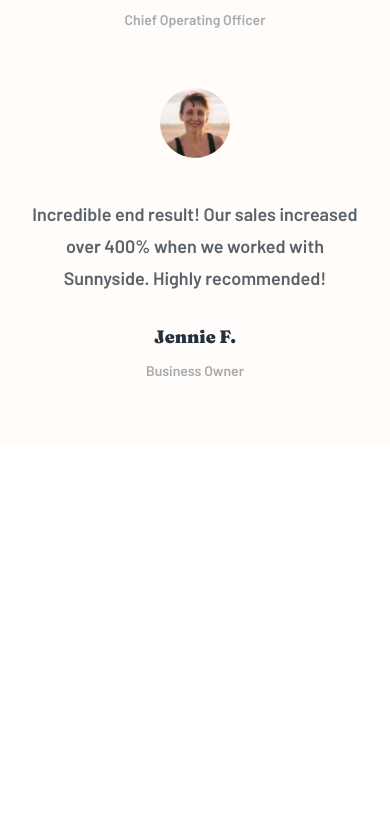
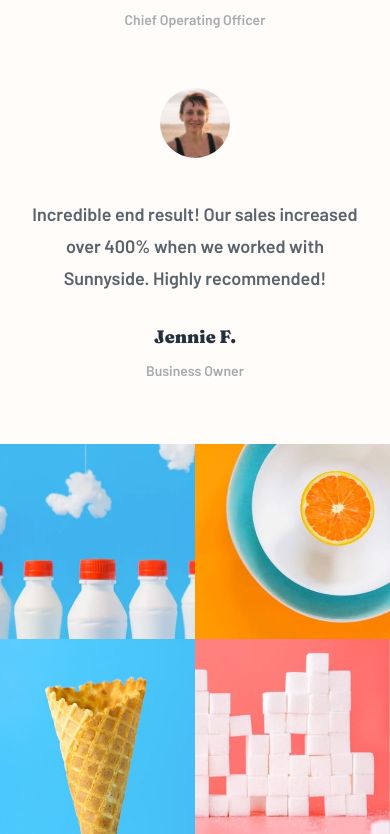
Before and after one commit to BurnettMiao/Sunnyside-Landing-Page_Practice, a plain HTML site: page index.html in a window 390 px wide. Shown: the part 4012-4846 px from the top of the page. Before the commit the page ends 4456 px from the top, so only its background shows below. Drawn offline with nearby package versions, Linux system fonts and the light colour scheme.

Commit message:
project section finish

```diff
--- a/index.html
+++ b/index.html
@@ -215,7 +215,7 @@
           </div>
         </section>
 
-        <!-- testimonials -->
+        <!-- testimonials section -->
         <section class="testimonials">
           <h2 class="testimonials-h2">Client testimonials</h2>
 
@@ -272,6 +272,85 @@
             </div>
           </div>
         </section>
+
+        <!-- projects section -->
+        <section class="projects" id="projects">
+          <div class="project-img-box">
+            <picture>
+              <source
+                media="(max-width: 768px)"
+                srcset="./images/mobile/image-gallery-milkbottles.jpg"
+              />
+              <source
+                media="(min-width: 769px)"
+                srcset="./images/desktop/image-gallery-milkbottles.jpg"
+              />
+
+              <img
+                src="./images/mobile/image-gallery-milkbottles.jpg"
+                alt="milk bottles"
+                class="project-img"
+              />
+            </picture>
+          </div>
+
+          <div class="project-img-box">
+            <picture>
+              <source
+                media="(max-width: 768px)"
+                srcset="./images/mobile/image-gallery-orange.jpg"
+              />
+              <source
+                media="(min-width: 769px)"
+                srcset="./images/desktop/image-gallery-orange.jpg"
+              />
+
+              <img
+                src="./images/mobile/image-gallery-orange.jpg"
+                alt="orange fruit"
+                class="project-img"
+              />
+            </picture>
+          </div>
+
+          <div class="project-img-box">
+            <picture>
+              <source
+                media="(max-width: 768px)"
+                srcset="./images/mobile/image-gallery-cone.jpg"
+              />
+              <source
+                media="(min-width: 769px)"
+                srcset="./images/desktop/image-gallery-cone.jpg"
+              />
+
+              <img
+                src="./images/mobile/image-gallery-cone.jpg"
+                alt="ice-cream cone"
+                class="project-img"
+              />
+            </picture>
+          </div>
+
+          <div class="project-img-box">
+            <picture>
+              <source
+                media="(max-width: 768px)"
+                srcset="./images/mobile/image-gallery-sugar-cubes.jpg"
+              />
+              <source
+                media="(min-width: 769px)"
+                srcset="./images/desktop/image-gallery-sugar-cubes.jpg"
+              />
+
+              <img
+                src="./images/mobile/image-gallery-sugar-cubes.jpg"
+                alt="sugar cubes"
+                class="project-img"
+              />
+            </picture>
+          </div>
+        </section>
       </main>
     </div>
 
--- a/style.css
+++ b/style.css
@@ -386,3 +386,15 @@ header {
   font-size: 14px;
   color: var(--grayish-blue);
 }
+
+/* projects section */
+.projects {
+  display: grid;
+  grid-template-columns: 1fr 1fr;
+}
+
+.project-img {
+  width: 100%;
+  height: 100%;
+  object-fit: cover;
+}
```
